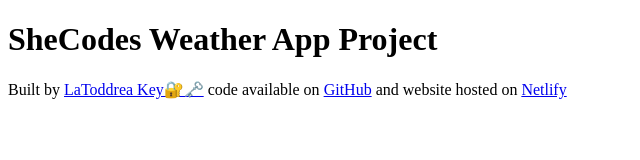
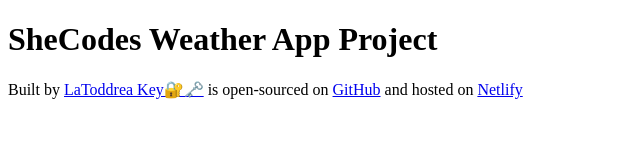
Before and after one commit to a-florida-key/My-Weather-App-Project, a plain HTML site: page index.html in a window 1280 px wide. Shown: the whole page, without its empty margins (0-640 px from the left). Drawn offline with Linux system fonts and the light colour scheme.

Commit message:
updated footer language

```diff
--- a/index.html
+++ b/index.html
@@ -12,13 +12,13 @@
       <a href="https://github.com/a-florida-key" target="_blank"
         >LaToddrea Key🔐🗝️</a
       >
-      code available on
+      is open-sourced on
       <a
         href="https://github.com/a-florida-key/My-Weather-App-Project"
         target="_blank"
         >GitHub</a
       >
-      and website hosted on
+      and hosted on
       <a
         href="https://app.netlify.com/sites/lk-weather-app-project/configuration/general"
         target="_blank"
```
